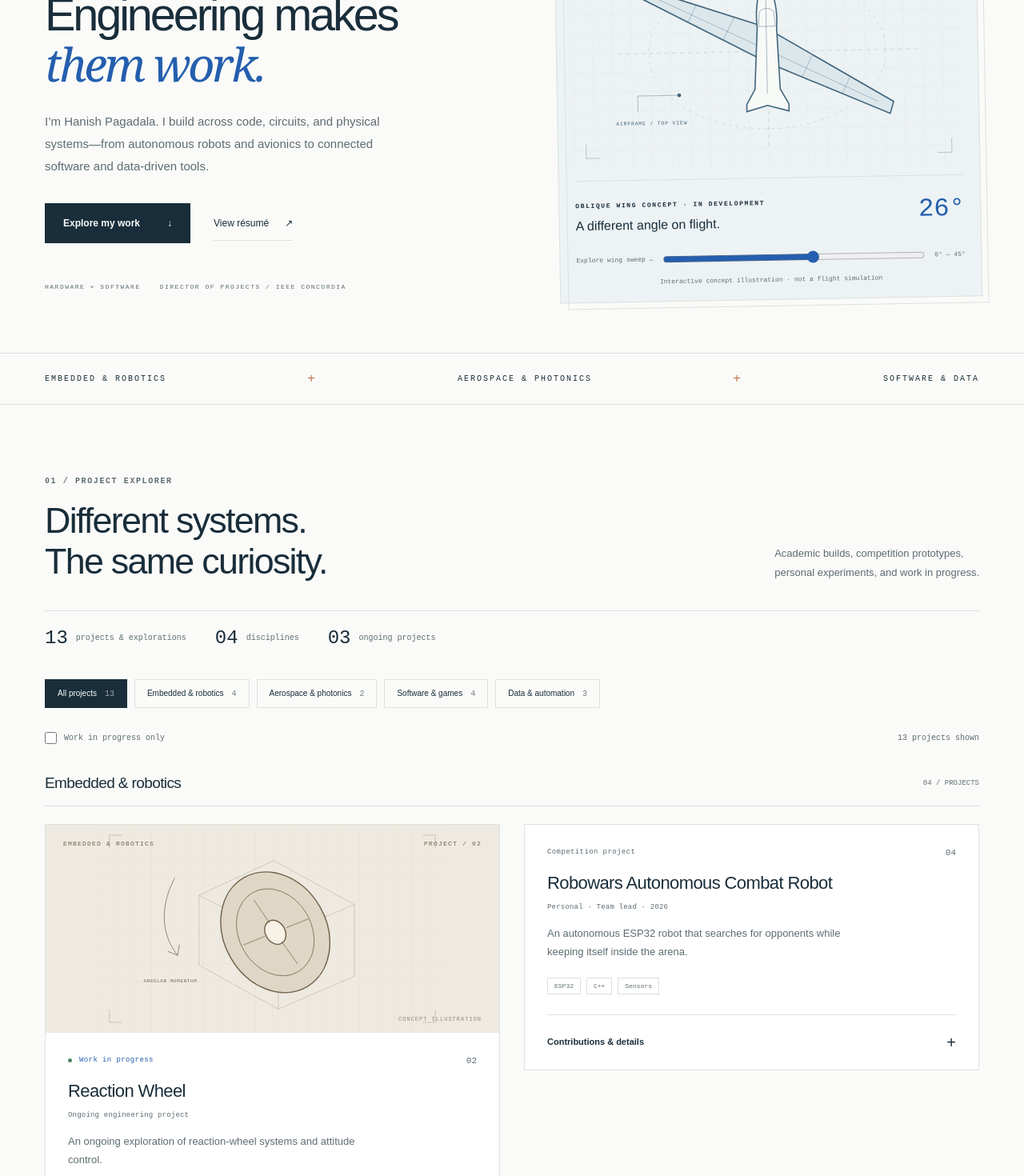
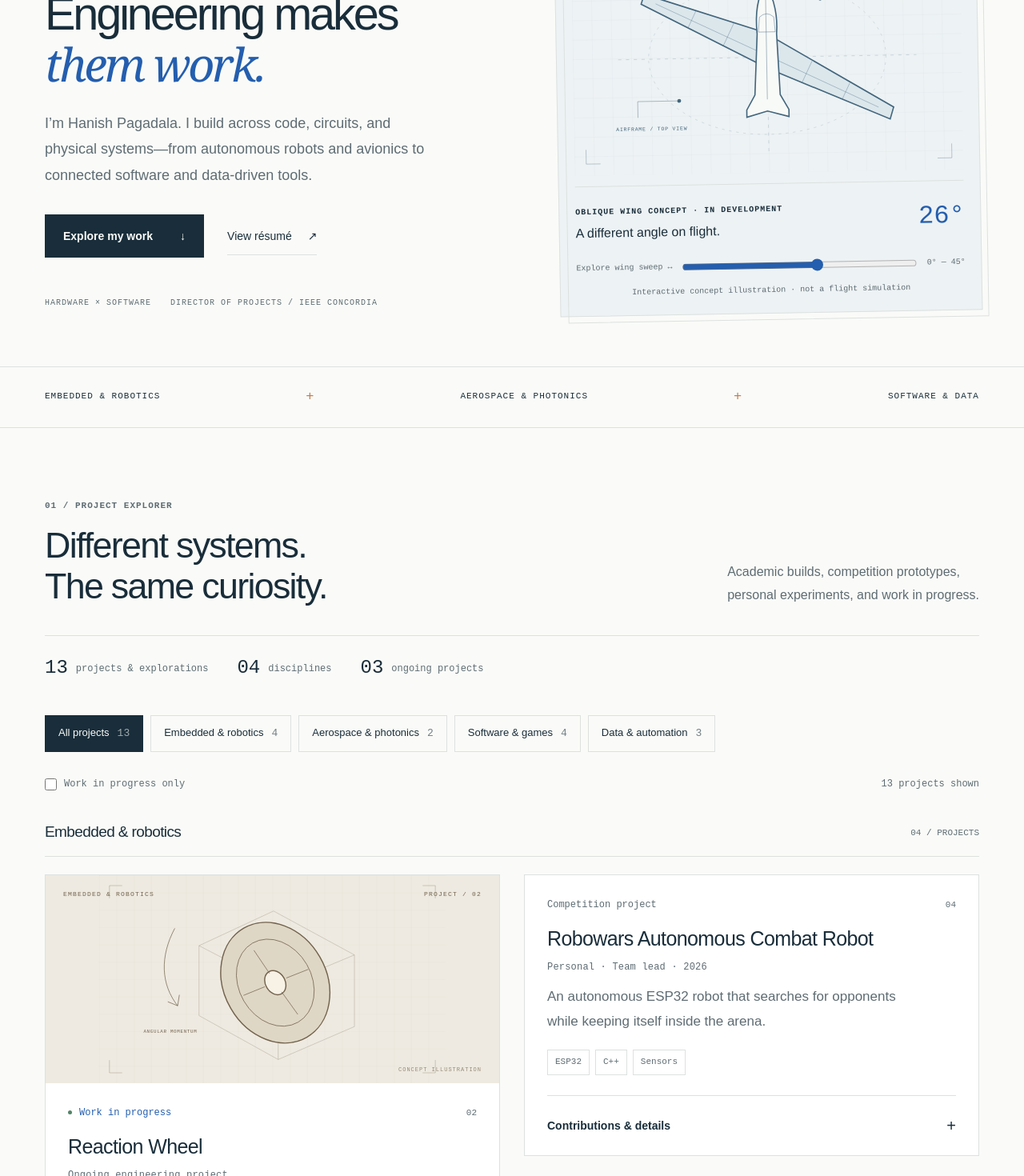
Before and after one commit to hanishPagadala/hanishPagadala.github.io, a React (Vite) app: page / in a window 1280 px wide. Shown: the part 300-1770 px from the top of the page at 80% size. Built offline with nearby package versions, Linux system fonts and the light colour scheme.

Commit message:
Quality of Life Changes

```diff
--- a/src/App.tsx
+++ b/src/App.tsx
@@ -4,6 +4,7 @@ import MindMap from './MindMap'
 import { categories, projects } from './projects'
 import type { Category, Project } from './projects'
 import './App.css'
+import './Readability.css'
 
 const email = 's_pagad@live.concordia.ca'
 const github = 'https://github.com/hanishPagadala/'
--- a/src/MindMap.tsx
+++ b/src/MindMap.tsx
@@ -47,7 +47,7 @@ export default function MindMap() {
       <div className="map-rings" aria-hidden="true" />
       <svg className="map-wires" viewBox="0 0 100 100" preserveAspectRatio="none" aria-hidden="true">{nodes.map((node, i) => { const [x, y] = positions[i]; const selected = entryId === node.id || hovered === node.id; return <g key={`${active?.id || 'root'}-${node.id}`} style={{ '--wire': active?.color || branches[i].color, '--wire-delay': `${i * -.7}s` } as CSSProperties}><path d={`M50 50 Q${x} 50 ${x} ${y}`} className={selected ? 'selected' : ''} /><path d={`M50 50 Q${x} 50 ${x} ${y}`} className="map-signal" /></g> })}</svg>
       <button className="map-center" onClick={reset} aria-label="Hanish: return to all branches"><span className="center-orbit" aria-hidden="true" /><span className="center-monogram">HP</span><strong>Hanish</strong><span>{active ? active.short : 'CODE · CIRCUITS · CURIOSITY'}</span></button>
-      {nodes.map((node, i) => { const [x, y] = positions[i]; const isBranch = 'entries' in node; const selected = entryId === node.id; const showTooltip = hovered === node.id; return <div className={`map-node-position ${y > 60 ? 'lower-node' : ''}`} key={`${active?.id || 'root'}-${node.id}`} style={{ left: `${x}%`, top: `${y}%`, '--node-color': active?.color || (node as Branch).color, '--delay': `${i * 65}ms` } as CSSProperties}>
+      {nodes.map((node, i) => { const [x, y] = positions[i]; const isBranch = 'entries' in node; const selected = entryId === node.id; const showTooltip = hovered === node.id; return <div className={`map-node-position ${y > 60 ? 'lower-node' : ''}`} key={`${active?.id || 'root'}-${node.id}`} data-level={active ? 'leaf' : 'branch'} data-index={i} style={{ left: `${x}%`, top: `${y}%`, '--node-color': active?.color || (node as Branch).color, '--delay': `${i * 65}ms` } as CSSProperties}>
         <button className={`map-bubble ${selected ? 'selected' : ''} ${isBranch ? 'branch-bubble' : 'leaf-bubble'}`} aria-expanded={isBranch ? false : undefined} aria-pressed={!isBranch ? selected : undefined} aria-controls="map-detail" aria-describedby={showTooltip ? 'map-hover-summary' : undefined} onMouseEnter={() => setHovered(node.id)} onMouseLeave={() => setHovered(null)} onFocus={() => setHovered(node.id)} onBlur={() => setHovered(null)} onClick={() => { setHovered(null); if (isBranch) { setBranchId(node.id); setEntryId(null) } else setEntryId(node.id) }}>
           <span className="bubble-symbol" aria-hidden="true">{isBranch ? (node as Branch).symbol : String(i + 1).padStart(2, '0')}</span><span className="bubble-title">{node.title}</span><span className="bubble-caption">{isBranch ? `${(node as Branch).entries.length} ${node.id === 'passions' ? 'interests' : node.id === 'experience' ? 'chapters' : 'projects'} · explore +` : (node as Entry).status || 'Explore interest +'}</span>
         </button>{showTooltip && <div className="map-tooltip" id="map-hover-summary" role="tooltip">{node.summary}</div>}
--- /dev/null
+++ b/src/Readability.css
@@ -0,0 +1,56 @@
+/* Readable body copy and supporting labels across both portfolio views. */
+body{font-size:16px;line-height:1.6}
+.intro{font-size:18px;line-height:1.8;max-width:490px}
+.nav{font-size:15px}
+.eyebrow,.hero-copy>.eyebrow{font-size:11px;line-height:1.7;letter-spacing:1px}
+.button,.text-link{font-size:14px;line-height:1.6}
+.hero-footnote{font-size:10px;letter-spacing:1px}
+.section-heading>p{font-size:16px;line-height:1.8;max-width:420px}
+.project-body>p:not(.project-context){font-size:17px;line-height:1.8;max-width:48ch;min-height:0}
+.project-body .project-context{font-size:12px;line-height:1.7}
+.project-status{font-size:12px;line-height:1.7;letter-spacing:0}
+.project-body h3{font-size:25px;line-height:1.3}
+.project-details{font-size:16px;line-height:1.8}
+.project-details li+li{margin-top:13px}
+summary{font-size:14px;padding-block:21px}
+.tags li{font-size:11px;line-height:1.6;padding:6px 9px}
+.filters button{font-size:13px;line-height:1.6;padding:11px 16px}
+.filter-bottom{font-size:12px;line-height:1.7;flex-wrap:wrap}
+.project-overview>span{font-size:12px;line-height:1.7}
+.group-heading>span,.project-number{font-size:11px}
+.experience-row p:not(.eyebrow){font-size:16px;line-height:1.85}
+.experience-description{max-width:440px}
+.subtle{font-size:13px;line-height:1.8}
+.about-copy>p{font-size:17px;line-height:1.85}
+.about-copy .large-copy{font-size:25px;line-height:1.5}
+.skill-row{grid-template-columns:110px 1fr;padding-block:19px}
+.skill-row h3{font-size:14px;line-height:1.7}
+.skill-row p{font-size:14px;line-height:1.8}
+.education-note>p:not(.eyebrow){font-size:17px}
+.resume-section p:not(.eyebrow){font-size:16px;line-height:1.8}
+.contact-inner>p:not(.eyebrow){font-size:17px;line-height:1.85;max-width:520px}
+.email-row button{font-size:12px;padding:11px 15px}
+.contact-links>a{font-size:16px}
+.footer-name{font-size:15px}.footer-name span,.footer p,.footer>a:last-child{font-size:12px;line-height:1.8}
+.sweep-control,.visual-top,.visual-caption .eyebrow,.visual-note{font-size:10px;line-height:1.6}
+.discipline-strip .shell{font-size:11px;line-height:1.8;letter-spacing:1px}
+.map-topbar .eyebrow,.map-detail>.eyebrow{font-size:11px;line-height:1.7}
+.map-actions{font-size:13px;line-height:1.6}.map-actions button{font-size:13px}
+.map-breadcrumb{font-size:12px;line-height:1.7;min-height:52px}
+.map-layout{grid-template-columns:minmax(0,1fr) 340px}
+.map-detail{padding:28px 25px}
+.map-detail>p:not(.eyebrow),.map-welcome>p:not(.eyebrow),.map-detail-list{font-size:16px;line-height:1.8}
+.map-detail-status{font-size:12px;line-height:1.8}
+.map-welcome .eyebrow{font-size:10px;line-height:1.7}
+.map-entry-list button{font-size:14px;line-height:1.65;padding-block:15px}
+.map-reset,.map-explore-button{font-size:14px;line-height:1.7}
+.map-tooltip{font-size:14px;line-height:1.75;width:250px;padding:16px 18px}
+.bubble-title{font-size:14px;line-height:1.5}.bubble-caption{font-size:11px;line-height:1.5}
+.map-node-position{width:180px}.map-bubble{min-height:132px}
+.map-center>span:last-child{font-size:9px;letter-spacing:.3px;line-height:1.5}
+.map-canvas-caption{font-size:11px;line-height:1.7;bottom:12px}
+.map-footer{font-size:12px;line-height:1.8}
+@media(max-width:1200px){.map-layout{grid-template-columns:1fr}.map-canvas{height:680px;min-height:680px}.map-detail{max-height:none;min-height:0;overflow:visible}.map-entry-list{display:grid;grid-template-columns:1fr 1fr;column-gap:25px}.map-node-position{width:170px}.map-center{width:160px;height:160px}.map-tooltip{width:230px}}
+@media(max-width:760px){.section-heading>p{font-size:16px}.intro{font-size:17px}.hero-copy>.eyebrow{font-size:10px}.hero-footnote{font-size:10px}.project-body{padding:26px 24px 0}.project-body>p:not(.project-context),.about-copy>p{font-size:17px}.project-body h3{font-size:24px}.filters button{font-size:12px;padding:10px 13px}.project-overview>span{font-size:12px}.sweep-control{grid-template-columns:1fr auto;gap:8px}.sweep-control>span:first-child{grid-column:1/-1}.skill-row{grid-template-columns:95px 1fr;gap:12px}.contact-inner>p:not(.eyebrow){font-size:17px}.map-node-position{width:150px}.bubble-title{font-size:13px}.bubble-caption{font-size:11px}.map-bubble{min-height:130px}.map-tooltip{width:215px}.map-center>span:last-child{font-size:8px}.map-footer{font-size:11px}}
+@media(max-width:540px){.map-canvas{height:760px;min-height:760px}.map-node-position{width:118px}.map-bubble{min-height:138px;padding:13px 8px}.bubble-title{font-size:12px;line-height:1.5}.bubble-caption{font-size:10px;line-height:1.5}.map-center{width:110px;height:110px;gap:6px}.center-monogram{display:none}.map-center>span:last-child{font-size:8px;max-width:90px;line-height:1.5}.map-center strong{font-size:25px}.map-node-position[data-level="branch"][data-index="2"]{margin-top:-48px}.map-node-position[data-level="branch"][data-index="3"]{margin-top:48px}.map-tooltip{font-size:13px;width:190px}.map-entry-list{grid-template-columns:1fr}.map-breadcrumb{font-size:11px}.map-actions,.map-actions button{font-size:12px}.map-canvas-caption{font-size:10px}.map-detail>p:not(.eyebrow),.map-welcome>p:not(.eyebrow),.map-detail-list{font-size:16px}.discipline-strip .shell{font-size:10px}.visual-top{font-size:9px}.visual-caption .eyebrow{font-size:9px}}
+@media(max-width:380px){.map-node-position{width:106px}.bubble-title{font-size:12px}.bubble-caption{font-size:10px}.map-center{width:98px;height:108px}.map-center>span:last-child{font-size:8px;max-width:80px}.map-center strong{font-size:23px}.hero-copy>.eyebrow{font-size:10px}.project-body{padding-inline:20px}}
```
